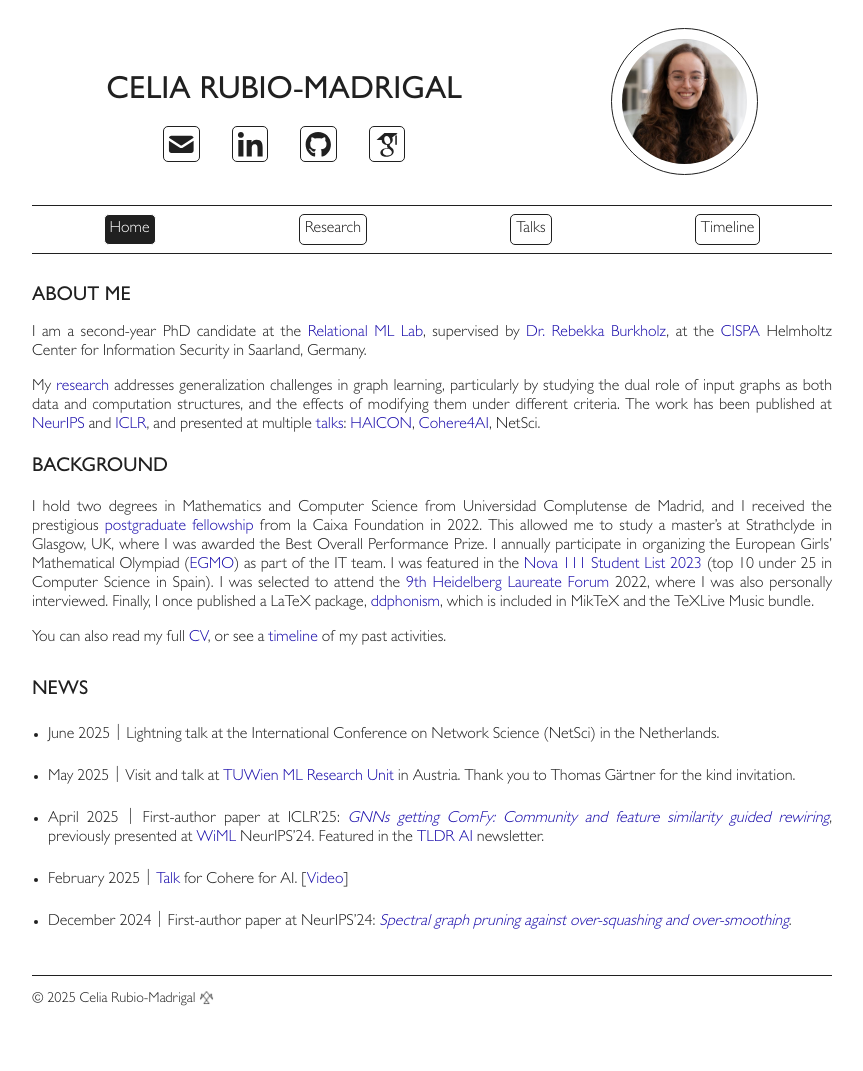
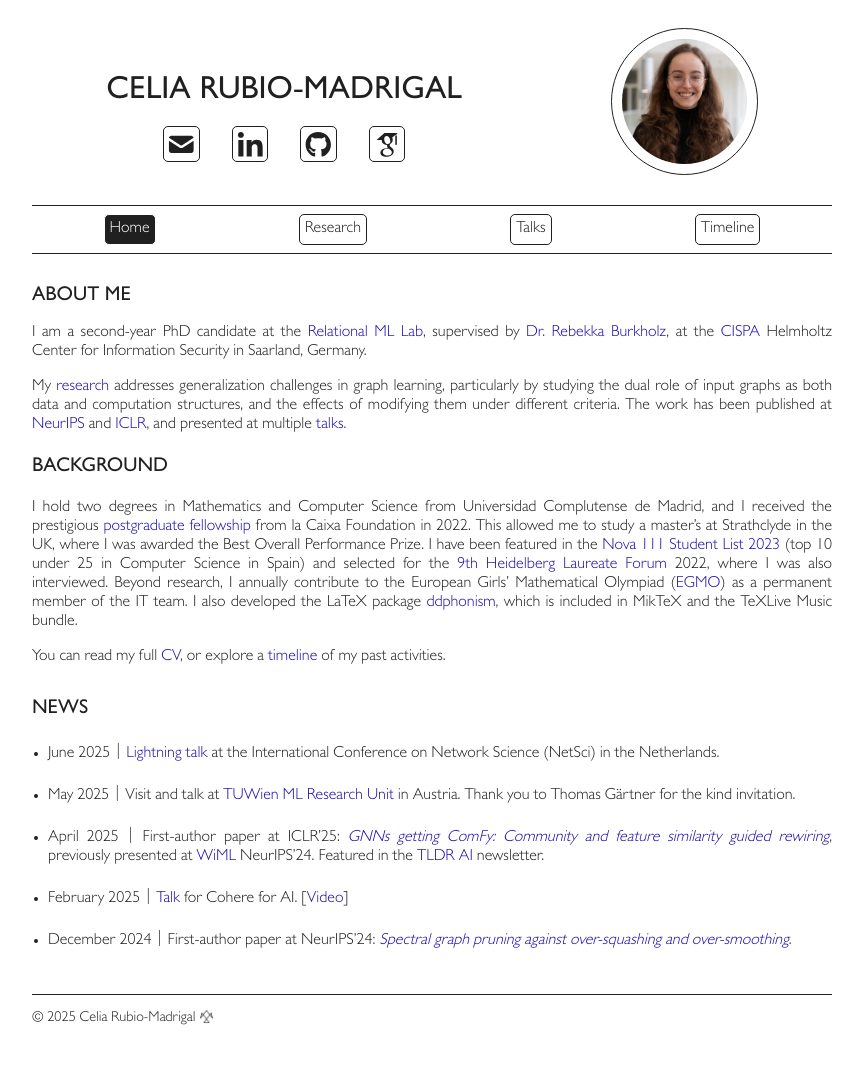
Before and after one commit to celrm/celrm.github.io, a Jekyll site: the page built from _pages/index.md, in a window 1280 px wide. Shown: the whole page, without its empty margins (208-1071 px from the left). Built offline with Jekyll 4.4.1, drawn with Linux system fonts in a browser that asks for light colours.

Commit message:
netsci link

```diff
--- a/_data/news.yml
+++ b/_data/news.yml
@@ -4,7 +4,7 @@ list:
   details:
   - date: June 2025
     type: [event]
-    description: "Lightning talk at the International Conference on Network Science (NetSci) in the Netherlands."
+    description: "[Lightning talk](https://netsci2025.github.io/lightnings/thursday-lightnings/) at the International Conference on Network Science (NetSci) in the Netherlands."
     new: true
   - date: May 2025
     type: [event]
--- a/_pages/index.md
+++ b/_pages/index.md
@@ -8,14 +8,15 @@ order: 1
 
 I am a second-year PhD candidate at the [Relational ML Lab](https://relationalml.github.io), supervised by [Dr. Rebekka Burkholz](https://sites.google.com/view/rebekkaburkholz/), at the [CISPA](https://cispa.de) Helmholtz Center for Information Security in Saarland, Germany.
 
-My <a href="/research/" target="_self">research</a> addresses generalization challenges in graph learning, particularly by studying the dual role of input graphs as both data and computation structures, and the effects of modifying them under different criteria. The work has been published at [NeurIPS](https://openreview.net/forum?id=EMkrwJY2de) and [ICLR](https://openreview.net/forum?id=g6v09VxgFw), and presented at multiple <a href="/talks/" target="_self">talks</a>: [HAICON](https://eventclass.it/haic2024/scientific/external-program/session?s=S-05a), [Cohere4AI](https://cohere.com/events/cohere-for-ai-Celia-Rubio-Madrigal-2025), NetSci.
+My <a href="/research/" target="_self">research</a> addresses generalization challenges in graph learning, particularly by studying the dual role of input graphs as both data and computation structures, and the effects of modifying them under different criteria. The work has been published at [NeurIPS](https://openreview.net/forum?id=EMkrwJY2de) and [ICLR](https://openreview.net/forum?id=g6v09VxgFw), and presented at multiple <a href="/talks/" target="_self">talks</a>.
 
 ### Background
 
-I hold two degrees in Mathematics and Computer Science from Universidad Complutense de Madrid, and I received the prestigious [postgraduate fellowship](https://becarios.fundacionlacaixa.org/en/celia-rubio-madrigal-B005794) from la Caixa Foundation in 2022. This allowed me to study a master's at Strathclyde in Glasgow, UK, where I was awarded the Best Overall Performance Prize.
-I annually participate in organizing the European Girls' Mathematical Olympiad ([EGMO](https://www.egmo.org/person933/)) as part of the IT team. I was featured in the [Nova 111 Student List 2023](https://www.novatalent.com/111/spain/student-list/2023) (top 10 under 25 in Computer Science in Spain). I was selected to attend the [9th Heidelberg Laureate Forum](https://scilogs.spektrum.de/hlf/hlff-spotlight-9th-hlf/) 2022, where I was also personally interviewed. Finally, I once published a LaTeX package, [ddphonism](https://ctan.org/pkg/ddphonism), which is included in MikTeX and the TeXLive Music bundle.
+I hold two degrees in Mathematics and Computer Science from Universidad Complutense de Madrid, and I received the prestigious [postgraduate fellowship](https://becarios.fundacionlacaixa.org/en/celia-rubio-madrigal-B005794) from la Caixa Foundation in 2022. This allowed me to study a master's at Strathclyde in the UK, where I was awarded the Best Overall Performance Prize.
+I have been featured in the [Nova 111 Student List 2023](https://www.novatalent.com/111/spain/student-list/2023) (top 10 under 25 in Computer Science in Spain) and selected for the [9th Heidelberg Laureate Forum](https://scilogs.spektrum.de/hlf/hlff-spotlight-9th-hlf/) 2022, where I was also interviewed.
+Beyond research, I annually contribute to the European Girls' Mathematical Olympiad ([EGMO](https://www.egmo.org/person933/)) as a permanent member of the IT team. I also developed the LaTeX package [ddphonism](https://ctan.org/pkg/ddphonism), which is included in MikTeX and the TeXLive Music bundle.
 
-You can also read my full [CV](/assets/pdf/RubioMadrigalCelia_cv.pdf), or see a <a href="/timeline/" target="_self">timeline</a> of my past activities.
+You can read my full [CV](/assets/pdf/RubioMadrigalCelia_cv.pdf), or explore a <a href="/timeline/" target="_self">timeline</a> of my past activities.
 
 ## News
 
```
Also changed, not shown: _data/talks.yml (+4 -4 lines).
